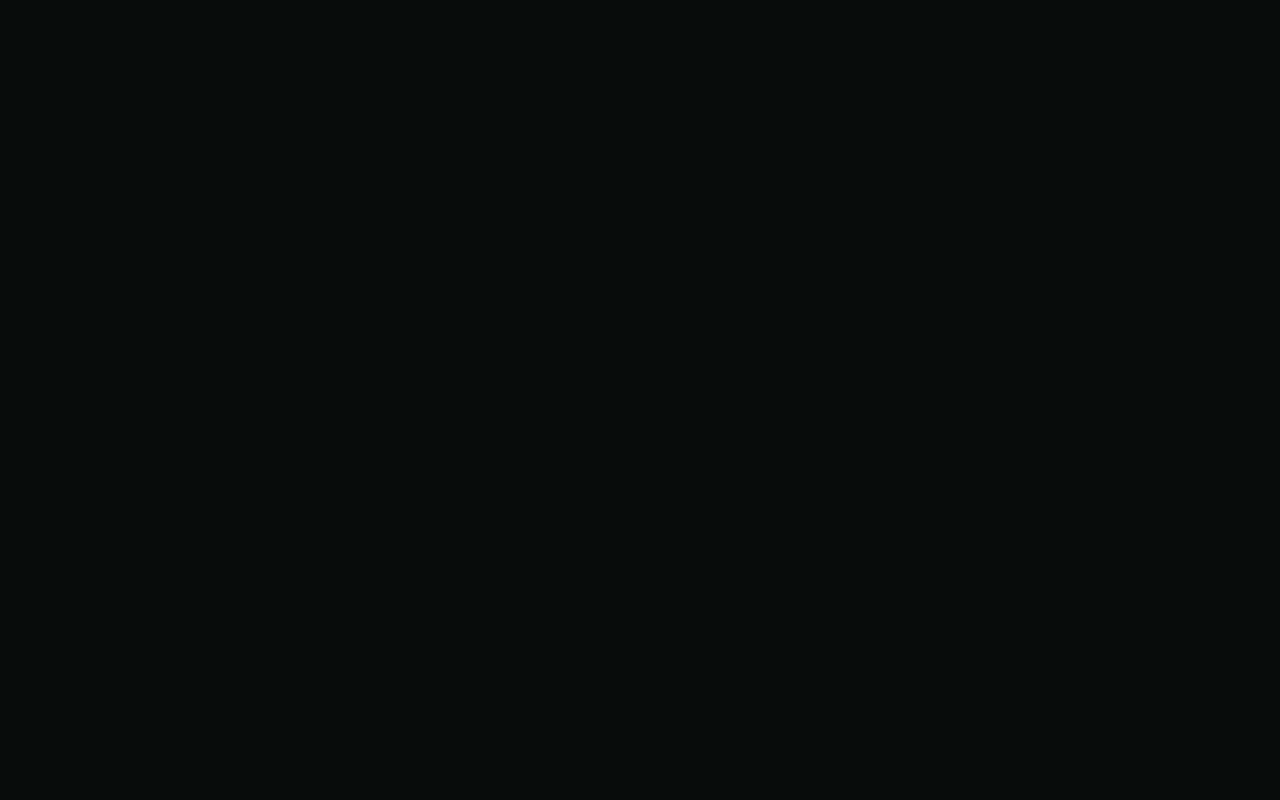
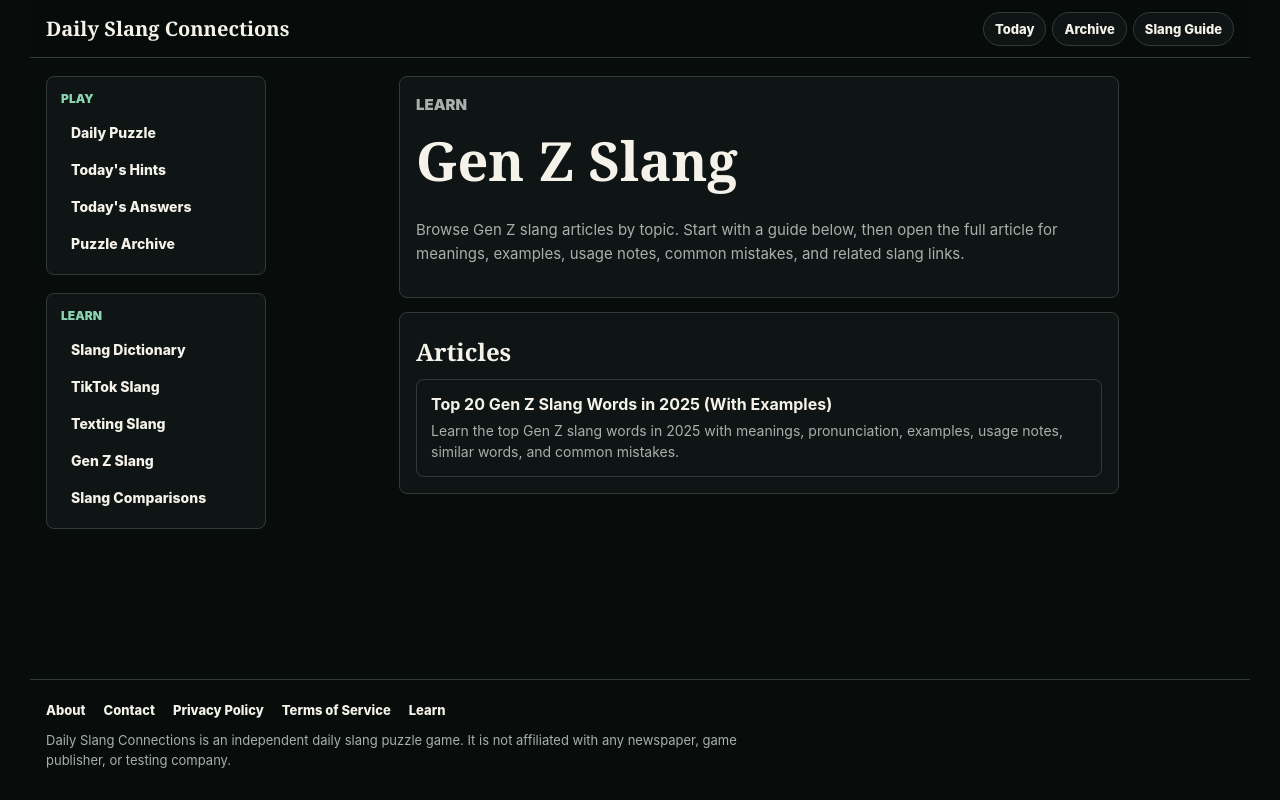
Before and after one commit to ferjamison/daily-slang-connections, a Next.js app: page /learn/gen-z-slang in a window 1280 px wide. Before the commit this address had no page. Built offline with nearby package versions, Linux system fonts and the light colour scheme.

Commit message:
Add Gen Z slang category page

```diff
--- a/app/layout.tsx
+++ b/app/layout.tsx
@@ -41,7 +41,7 @@ export default function RootLayout({ children }: { children: React.ReactNode })
                 <Link href="/learn">Slang Dictionary</Link>
                 <Link href="/what-does-ate-mean">TikTok Slang</Link>
                 <Link href="/slang-people-use-when-texting">Texting Slang</Link>
-                <Link href="/learn/top-20-gen-z-slang-words-2025">Gen Z Slang</Link>
+                <Link href="/learn/gen-z-slang">Gen Z Slang</Link>
                 <Link href="/sus-vs-shady-vs-sketchy">Slang Comparisons</Link>
               </nav>
             </aside>
--- /dev/null
+++ b/app/learn/gen-z-slang/page.tsx
@@ -0,0 +1,38 @@
+import type { Metadata } from "next";
+import Link from "next/link";
+import { getLearnCategory } from "@/lib/learnCategories";
+
+export const metadata: Metadata = {
+  title: "Gen Z Slang",
+  description:
+    "Browse Gen Z slang articles with meanings, examples, usage notes, common mistakes, and related slang guides.",
+};
+
+export default function GenZSlangPage() {
+  const category = getLearnCategory("gen-z-slang");
+
+  return (
+    <main className="page narrow prose">
+      <section className="card prose">
+        <p className="eyebrow">learn</p>
+        <h1>Gen Z Slang</h1>
+        <p>
+          Browse Gen Z slang articles by topic. Start with a guide below, then open the full article
+          for meanings, examples, usage notes, common mistakes, and related slang links.
+        </p>
+      </section>
+
+      <section className="card prose">
+        <h2>Articles</h2>
+        <div className="article-list">
+          {category?.articles.map((article) => (
+            <Link href={`/learn/${article.slug}`} key={article.slug}>
+              <strong>{article.title}</strong>
+              <span>{article.description}</span>
+            </Link>
+          ))}
+        </div>
+      </section>
+    </main>
+  );
+}
--- a/app/sitemap.ts
+++ b/app/sitemap.ts
@@ -1,4 +1,5 @@
 import type { MetadataRoute } from "next";
+import { learnCategories } from "@/lib/learnCategories";
 import { learnArticles } from "@/lib/learn";
 import { getArchivePuzzles } from "@/lib/puzzles";
 import { getSeoSlugs } from "@/lib/seoContent";
@@ -23,6 +24,7 @@ export default async function sitemap(): Promise<MetadataRoute.Sitemap> {
     "/privacy-policy",
     "/terms",
     "/learn",
+    ...learnCategories.map((category) => `/learn/${category.slug}`),
     ...learnArticles.map((article) => `/learn/${article.slug}`),
     ...getSeoSlugs().map((slug) => `/${slug}`),
     ...dates.flatMap((date) => [`/puzzle/${date}`, `/hints/${date}`, `/answers/${date}`]),
--- /dev/null
+++ b/lib/learnCategories.ts
@@ -0,0 +1,23 @@
+import { genZSlangArticle } from "./genZArticle";
+import type { LearnArticle } from "./learn";
+
+export type LearnCategory = {
+  slug: string;
+  title: string;
+  description: string;
+  articles: LearnArticle[];
+};
+
+export const learnCategories: LearnCategory[] = [
+  {
+    slug: "gen-z-slang",
+    title: "Gen Z Slang",
+    description:
+      "Browse Gen Z slang guides with examples, meanings, usage notes, and related daily slang puzzles.",
+    articles: [genZSlangArticle],
+  },
+];
+
+export function getLearnCategory(slug: string) {
+  return learnCategories.find((category) => category.slug === slug);
+}
```
Also changed, not shown: app/learn/page.tsx (+13 -0 lines).
